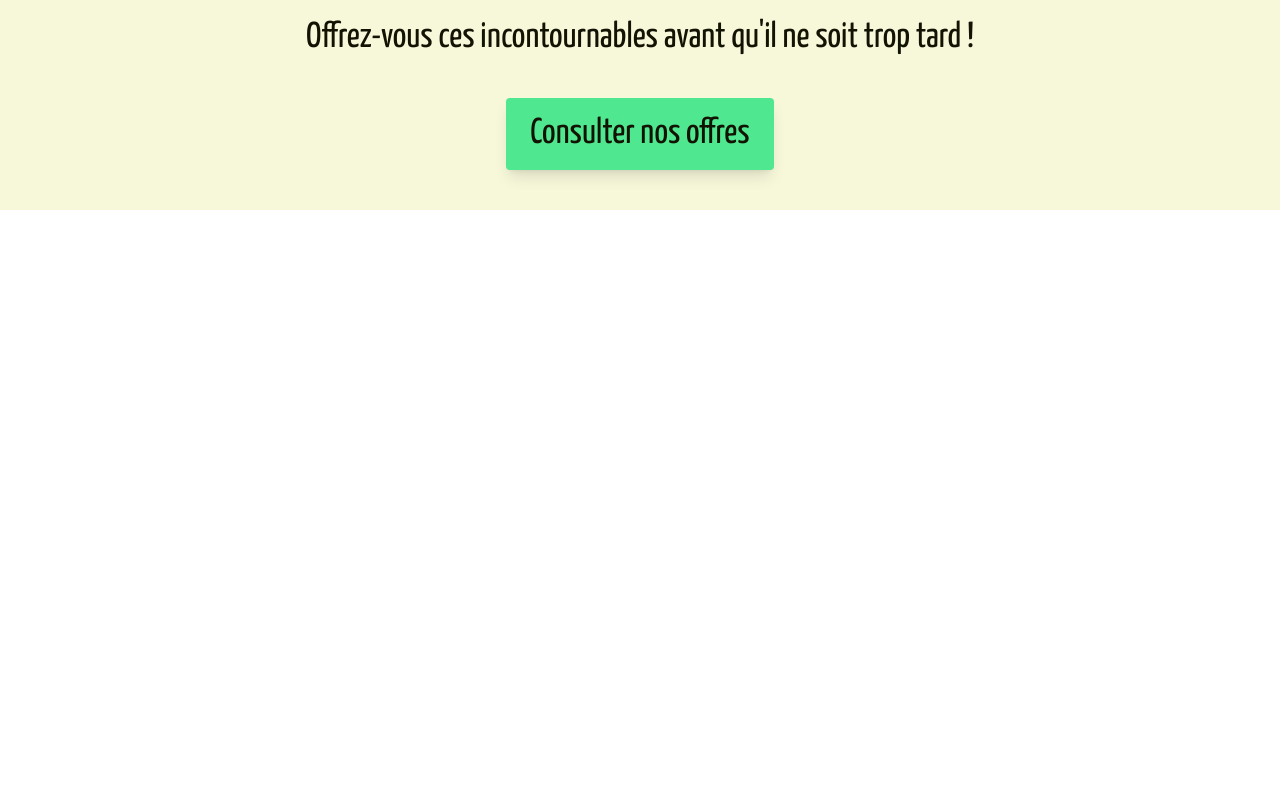
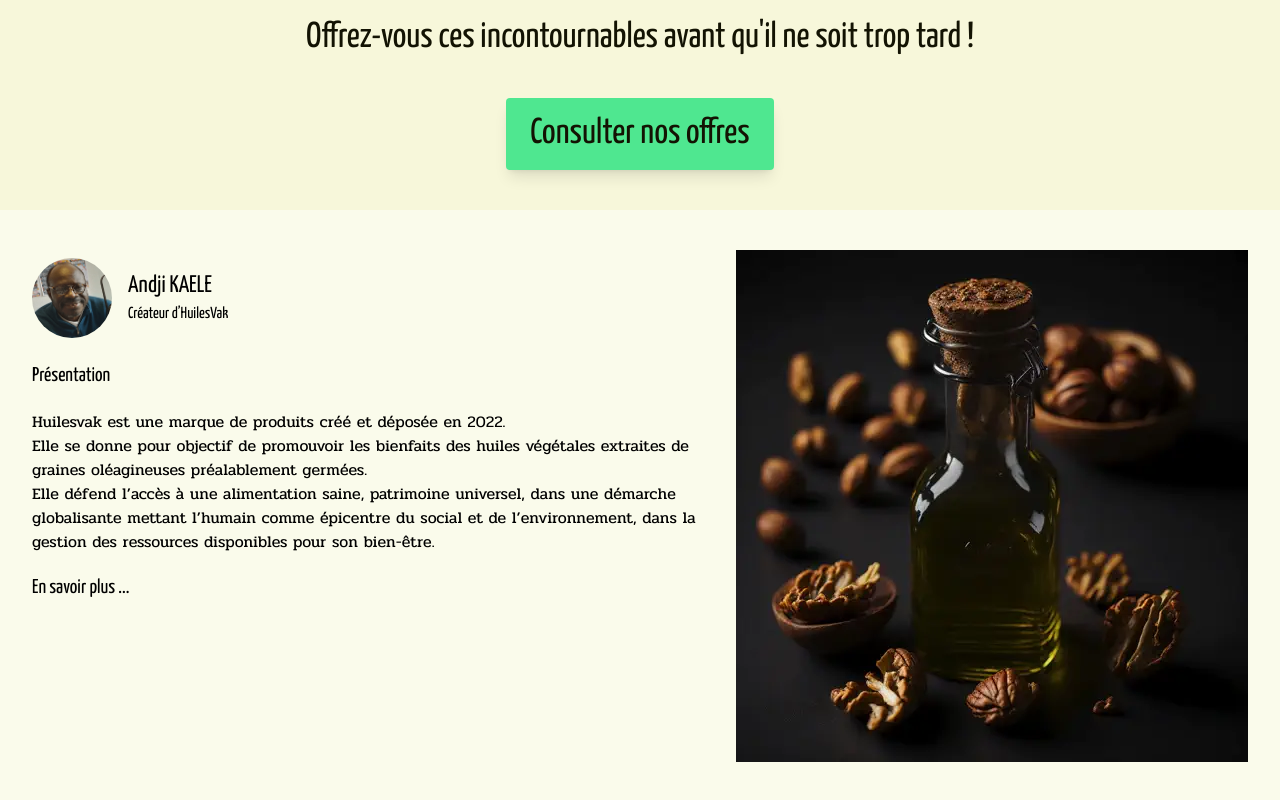
Before and after one commit to arnaudpant/huilevak, a React (Vite) app: page / in a window 1280 px wide. Shown: the part 3440-4240 px from the top of the page. Before the commit the page ends 3650 px from the top, so only its background shows below. Built offline with nearby package versions, Linux system fonts and the light colour scheme.

Commit message:
Ajout section about

```diff
--- a/src/components/CardAvisClient.jsx
+++ b/src/components/CardAvisClient.jsx
@@ -1,16 +1,13 @@
-
-
 const CardAvisClient = (card) => {
     const { avatar, name, job, text } = card.card;
     return (
         <div className="relative flex flex-col items-center w-64 min-h-[420px] p-4 bg-fond shadow-lg">
-
             <div className="flex gap-4 h-24 pb-2">
                 <div className="w-1/4">
                     <img src={avatar} alt={text} />
                 </div>
                 <div>
-                    <h3 className='text-xl'>{name}</h3>
+                    <h3 className="text-xl">{name}</h3>
                     <p>{job}</p>
                 </div>
             </div>
--- a/src/pages/Home.jsx
+++ b/src/pages/Home.jsx
@@ -1,4 +1,5 @@
 import Header from '../ui/layout/Header';
+import SectionAbout from '../ui/sections/SectionAbout';
 import SectionAlerte from '../ui/sections/SectionAlerte';
 import SectionAvisClients from '../ui/sections/SectionAvisClients';
 import SectionBenefices from '../ui/sections/SectionBenefices';
@@ -18,6 +19,7 @@ const Home = () => {
             <SectionInfos />
             <SectionAvisClients />
             <SectionAlerte />
+            <SectionAbout />
         </>
     );
 };
--- /dev/null
+++ b/src/ui/sections/SectionAbout.jsx
@@ -0,0 +1,63 @@
+import andji from '/src/assets/portrait-andji.png';
+import bottle from '/src/assets/bouteille-huile-noix.png';
+import { Link } from 'react-router-dom';
+
+const SectionAbout = () => {
+    return (
+        <section className="flex flex-col flex-wrap md:flex-row w-full justify-center gap-8 px-8 py-10 bg-p1">
+            {/* Partie gauche */}
+            <div className="flex flex-col gap-4 max-w-2xl">
+                {/* Avatar et Nom */}
+                <div className="flex justify-start items-center h-24 gap-4">
+                    <div className=" overflow-hidden">
+                        <img
+                            src={andji}
+                            alt="portrait de Andji"
+                            className="w-20 h-20 rounded-full"
+                        />
+                    </div>
+                    <div>
+                        <h3 className="text-2xl">Andji KAELE</h3>
+                        <p>Créateur d’HuilesVak</p>
+                    </div>
+                </div>
+                {/* Titre et texte */}
+
+                <h3 className="text-xl">Présentation</h3>
+                <div className="text-md font-serif py-1">
+                    <p>
+                        Huilesvak est une marque de produits créé et déposée en
+                        2022.
+                    </p>
+                    <p>
+                        Elle se donne pour objectif de promouvoir les bienfaits
+                        des huiles végétales extraites de graines oléagineuses
+                        préalablement germées.
+                    </p>
+                    <p>
+                        Elle défend l’accès à une alimentation saine, patrimoine
+                        universel, dans une démarche globalisante mettant
+                        l’humain comme épicentre du social et de
+                        l’environnement, dans la gestion des ressources
+                        disponibles pour son bien-être.
+                    </p>
+                </div>
+                <div>
+                    <Link to={'/'} className="text-xl font-sans">
+                        En savoir plus ...
+                    </Link>
+                </div>
+            </div>
+
+            {/* Partie droite */}
+            <div className="flex justify-center">
+                <img
+                    src={bottle}
+                    alt="bouteille d'huile de noix avec des noix autour"
+                />
+            </div>
+        </section>
+    );
+};
+
+export default SectionAbout;
```
Also changed, not shown: src/assets/bouteille-huile-noix.png (added), src/assets/portrait-andji.png (added).
